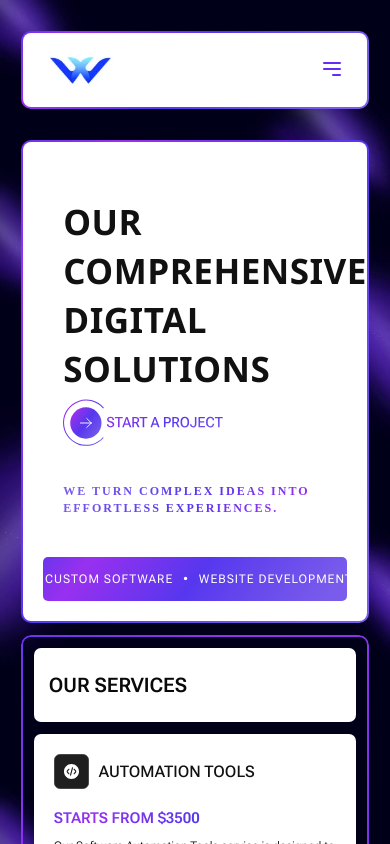
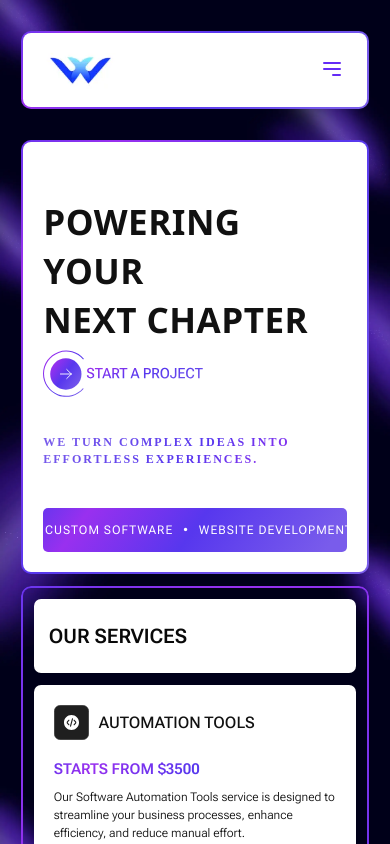
Before and after one commit to Pramay-vlog/wilgax-portfolio, a React (Vite) app: page /services in a window 390 px wide. Shown: the top 844 px of the page. Built offline with nearby package versions, Linux system fonts and the light colour scheme; a web font is replaced by a local one.

Commit message:
fix: update Hero component titles for better clarity

```diff
--- a/src/Components/Hero/Hero.css
+++ b/src/Components/Hero/Hero.css
@@ -237,7 +237,7 @@
     }
 
     .sec-main {
-        padding: 3.5rem 2rem 2rem 2rem;
+        padding: 3.5rem 0 2rem 0;
         gap: 2rem;
     }
 
--- a/src/pages/Services.jsx
+++ b/src/pages/Services.jsx
@@ -21,8 +21,8 @@ function About() {
             </Suspense>
             <Suspense fallback={<div style={fallbackStyle}>Loading...</div>}>
                 <Hero
-                    title1="Our Comprehensive"
-                    title2="Digital Solutions"
+                    title1="Powering Your"
+                    title2="Next Chapter"
                     subtitle="We turn complex ideas into effortless experiences."
                     component="Services"
                 />
```
